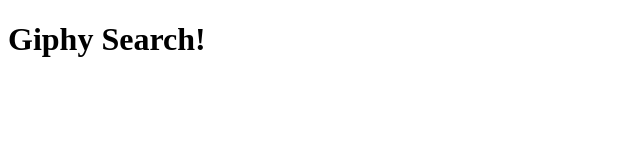
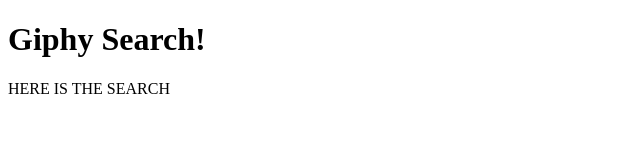
Before and after one commit to meyermeyer/group-giphy-project, a React app: page / in a window 1280 px wide. Shown: the whole page, without its empty margins (0-640 px from the left). Built offline with nearby package versions, Linux system fonts and the light colour scheme.

Commit message:
set up sagas and reducers

```diff
--- a/public/index.html
+++ b/public/index.html
@@ -11,6 +11,6 @@
     <noscript>
       You need to enable JavaScript to run this app.
     </noscript>
-    <div id="react-root"></div>
+    <div id="root"></div>
   </body>
 </html>
--- a/src/components/App/App.js
+++ b/src/components/App/App.js
@@ -1,4 +1,5 @@
 import React, { Component } from 'react';
+import Search from '../Search/Search';
 
 
 class App extends Component {
@@ -7,6 +8,7 @@
     return (
       <div>
         <h1>Giphy Search!</h1>
+        <Search />
       </div>
     );
   }
--- /dev/null
+++ b/src/components/Search/Search.js
@@ -0,0 +1,16 @@
+import React, {Component} from 'react';
+import {connect} from 'react-redux';
+
+class Search extends Component {
+	render(){
+		return(
+			<p>HERE IS THE SEARCH</p>
+		)
+	}
+}
+
+const mapReduxStateToProps = (reduxState) => ({
+	reduxState
+});
+
+export default connect(mapReduxStateToProps)(Search);
--- a/src/index.js
+++ b/src/index.js
@@ -1,5 +1,31 @@
 import React from 'react';
 import ReactDOM from 'react-dom';
 import App from './components/App/App';
+import {Provider} from 'react-redux';
+import {createStore, combineReducers, applyMiddleware} from 'redux';
+import logger from 'redux-logger';
+import createSagaMiddleware from 'redux-saga';
+import {takeEvery, put} from 'redux-saga/effects';
+import axios from 'axios';
 
-ReactDOM.render(<App />, document.getElementById('react-root'));
+
+const displayResults = (state, action) => {
+	return {};
+}
+
+function* sagaWatcher(){
+
+}
+
+const sagaMiddleware = createSagaMiddleware();
+
+const storeInstance = createStore(
+	combineReducers({
+		displayResults,
+	}),
+	applyMiddleware(sagaMiddleware, logger),
+)
+
+sagaMiddleware.run(sagaWatcher)
+
+ReactDOM.render(<Provider store={storeInstance}><App /></Provider>,document.getElementById('root'));
```
Also changed, not shown: src/components/Favorites/Favorites.js (added).
